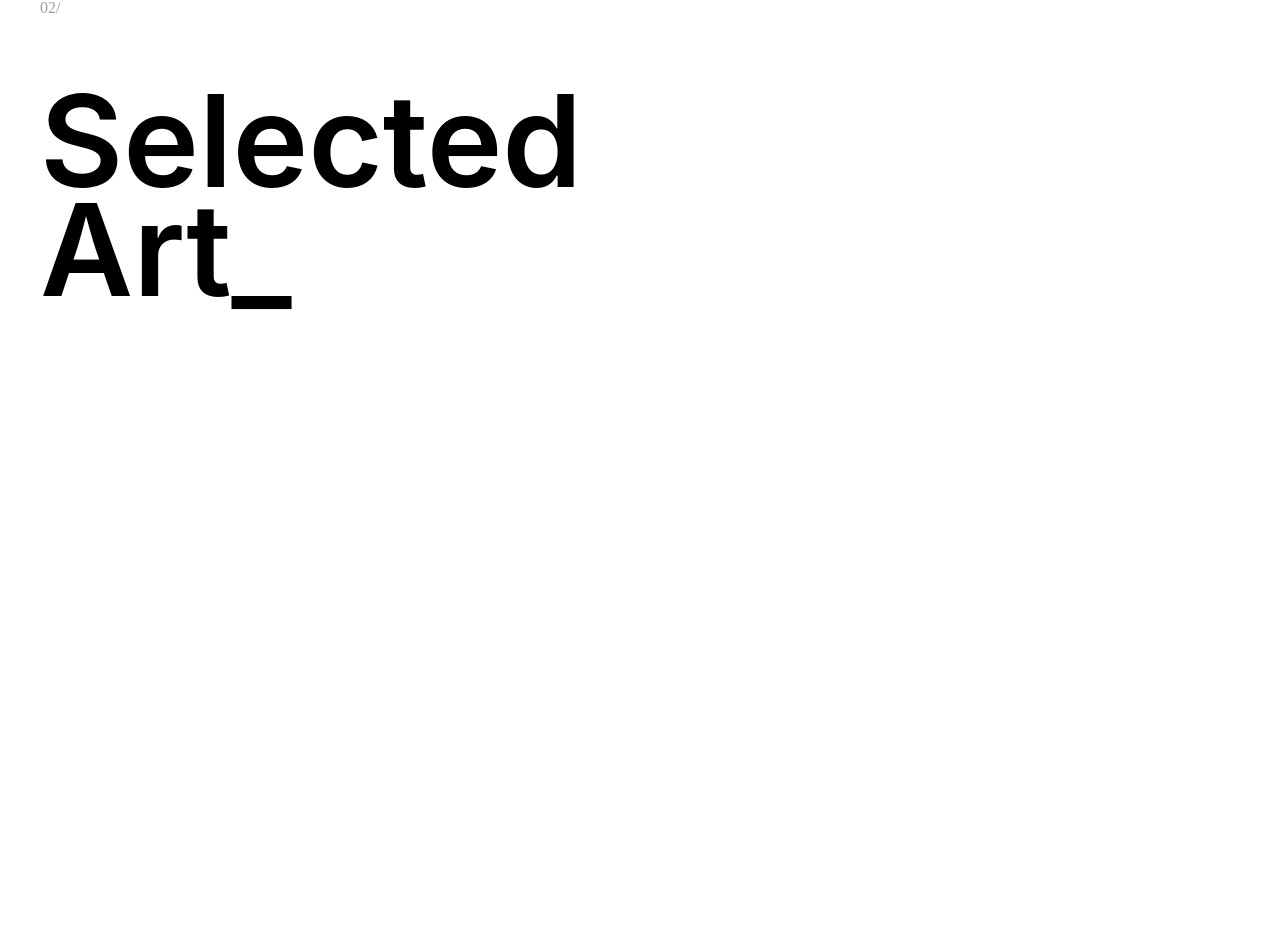
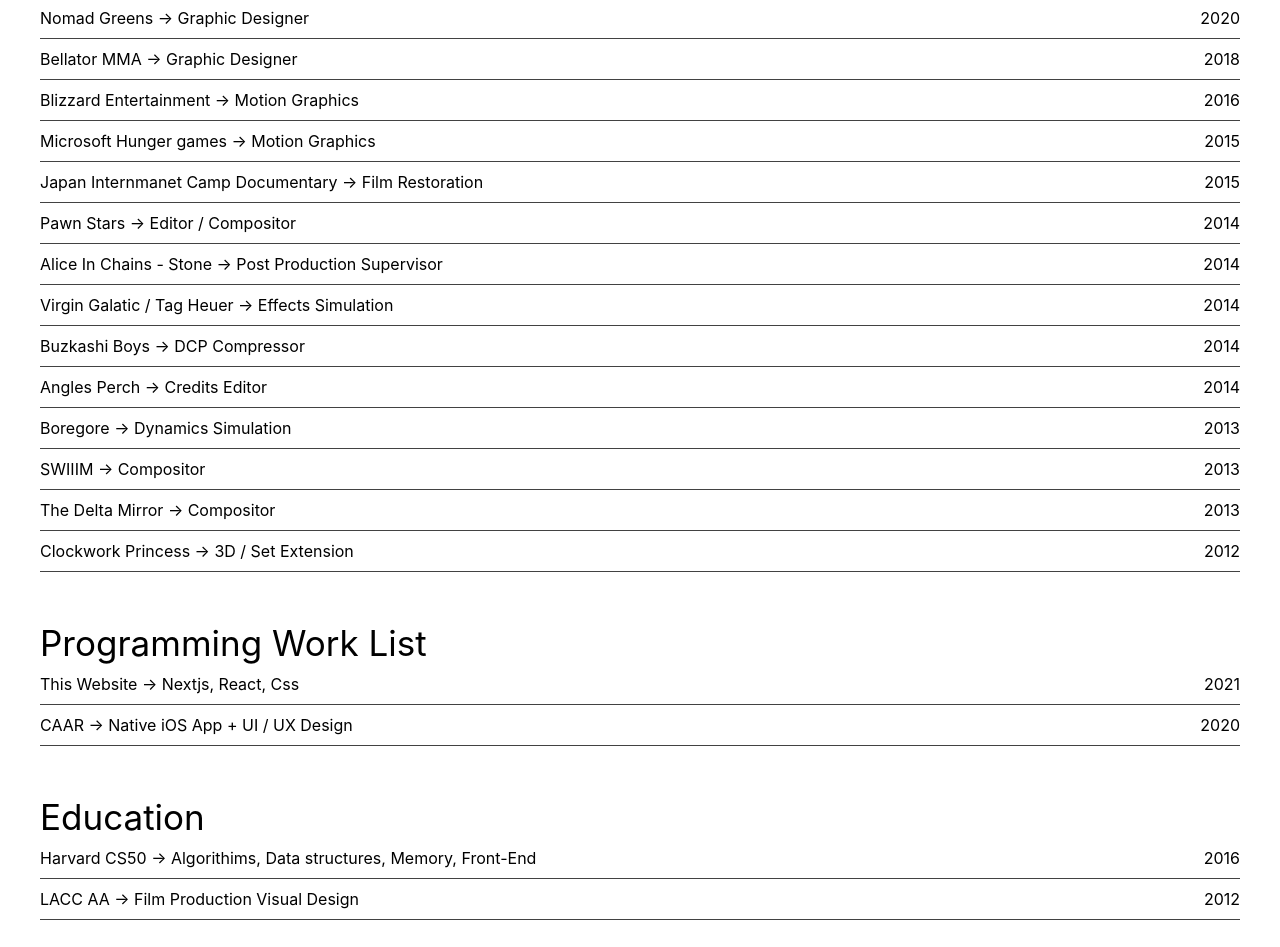
Before and after one commit to croculator/portfolio-site, a Next.js app: page /work in a window 1280 px wide. Shown: the part 1505-2452 px from the top of the page. Before the commit the page ends 1832 px from the top, so only its background shows below. Built offline with nearby package versions, Linux system fonts and the light colour scheme.

Commit message:
added work list

```diff
--- a/components/workColumn.js
+++ b/components/workColumn.js
@@ -16,20 +16,16 @@
     },
   });
 
-const WorkColumn = ({ number, title, description, url }) => {
+const WorkColumn = ({ title, year,}) => {
   return (
     <>
-    <Link href={url} passHref>
-    <Box css={{ display:'flex', justifyContent: 'flexStart', flexDirection: 'row',  paddingTop: 30, paddingBottom: 30, '&:hover': {backgroundColor: '$beige'},}}>
-        <Box css={{ flex: 'none', paddingRight: 0, width: '40%'}}>
-            <Link href="/home"><NavElement css={{ fontWeight: 300, }}>{number}</NavElement></Link>
-            <Link href="/home"><NavElement css={{ fontWeight: 600, }}>{title}</NavElement></Link>
-        </Box>
-        <Box css={{ }}>
-        <NavElement css={{ fontWeight: 400, paddingLeft: 0,}}>{description}</NavElement>
-        </Box>
+
+    <Box css={{ display: 'flex', justifyContent: 'space-between', marginTop: 10, marginBottom: 10}}>
+        <Box>{title}</Box>
+        <Box css={{   }}>{year}</Box>
     </Box>
-    </Link>
+
+
     </>
   );
 };
--- a/pages/work.js
+++ b/pages/work.js
@@ -148,7 +148,7 @@
 motion design, 3D work in maya and C4D, user interfaces,  web design, and front end development. Michael studied
 film post produciton at Los Angeles City. He is certified programmer by Harvards CS50.
                 </Box>
-                <Box css={{ fontFamily: '$system',fontSize: '10vw', fontWeight: 600, lineHeight: 0.85  }}>Selected</Box>
+                <Box css={{ fontFamily: '$system',fontSize: '20vw', fontWeight: 600, lineHeight: 0.85, '@bp1': {fontSize: '16vw', } }}>Selected</Box>
                 <Box css={{ fontFamily: '$system', fontSize: '10vw', fontWeight: 600, lineHeight: 0.85}}>Projects_</Box>
             </Box>
 
@@ -159,7 +159,7 @@
                 display: 'grid',
                 gap: '1rem',
                 gridTemplateColumns: 'repeat(auto-fit, minmax(375px, 1fr))',
-                marginBottom: 140,
+                marginBottom: 50,
 
             }}>
                 <WorkCard
@@ -211,7 +211,69 @@
             </Box>
 
 
+                <Box css={{ fontSize: '$8'  }}> Visual Design Work List</Box>
 
+                <WorkColumn title="Nomad Greens → Graphic Designer" year="2020"/>
+                <LineBreak as="hr"css={{ }}/>
+
+                <WorkColumn title="Bellator MMA → Graphic Designer" year="2018"/>
+                <LineBreak as="hr"css={{ }}/>
+
+                <WorkColumn title="Blizzard Entertainment → Motion Graphics" year="2016"/>
+                <LineBreak as="hr"css={{ }}/>
+
+                <WorkColumn title="Microsoft Hunger games → Motion Graphics" year="2015"/>
+                <LineBreak as="hr"css={{ }}/>
+
+                <WorkColumn title="Japan Internmanet Camp Documentary → Film Restoration" year="2015"/>
+                <LineBreak as="hr"css={{ }}/>
+
+                <WorkColumn title="Pawn Stars → Editor / Compositor" year="2014"/>
+                <LineBreak as="hr"css={{ }}/>
+
+                <WorkColumn title="Alice In Chains - Stone → Post Production Supervisor" year="2014"/>
+                <LineBreak as="hr"css={{ }}/>
+
+                <WorkColumn title="Virgin Galatic / Tag Heuer → Effects Simulation" year="2014"/>
+                <LineBreak as="hr"css={{ }}/>
+
+                <WorkColumn title="Buzkashi Boys → DCP Compressor" year="2014"/>
+                <LineBreak as="hr"css={{ }}/>
+
+                <WorkColumn title="Angles Perch → Credits Editor" year="2014"/>
+                <LineBreak as="hr"css={{ }}/>
+
+                <WorkColumn title="Boregore → Dynamics Simulation" year="2013"/>
+                <LineBreak as="hr"css={{ }}/>
+
+                <WorkColumn title="SWIIIM → Compositor " year="2013"/>
+                <LineBreak as="hr"css={{ }}/>
+
+                <WorkColumn title="The Delta Mirror → Compositor " year="2013"/>
+                <LineBreak as="hr"css={{ }}/>
+
+                <WorkColumn title="Clockwork Princess → 3D / Set Extension" year="2012"/>
+                <LineBreak as="hr"css={{ }}/>
+
+
+                <Box css={{ fontSize: '$8', marginTop: 50,  }}>Programming Work List</Box>
+
+                <WorkColumn title="This Website → Nextjs, React, Css" year="2021"/>
+                <LineBreak as="hr"css={{ }}/>
+
+                <WorkColumn title="CAAR → Native iOS App + UI / UX Design" year="2020"/>
+                <LineBreak as="hr"css={{ }}/>
+
+                <Box css={{ fontSize: '$8', marginTop: 50,  }}>Education</Box>
+
+                <WorkColumn title="Harvard CS50 → Algorithims, Data structures, Memory, Front-End" year="2016"/>
+                <LineBreak as="hr"css={{ }}/>
+
+                <WorkColumn title="LACC AA → Film Production Visual Design" year="2012"/>
+                <LineBreak as="hr"css={{ }}/>
+
+
+            <br/>
                 <LineBreak></LineBreak>
                 <Box css={{  fontFamily: 'inconsolata', color: '$gray400', paddingTop: 10,}}>02/</Box>
 
```
